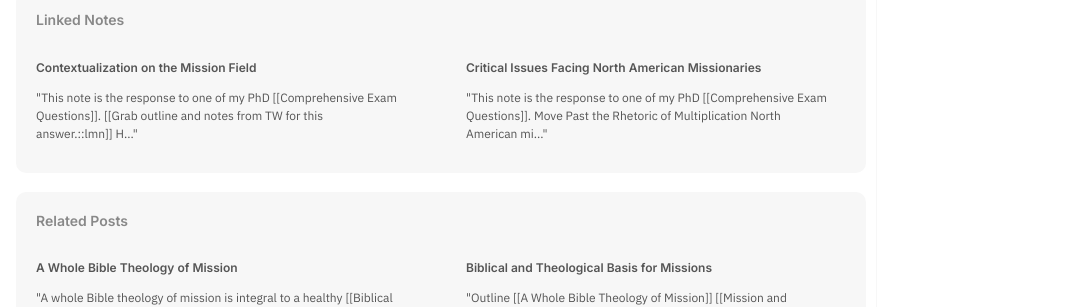
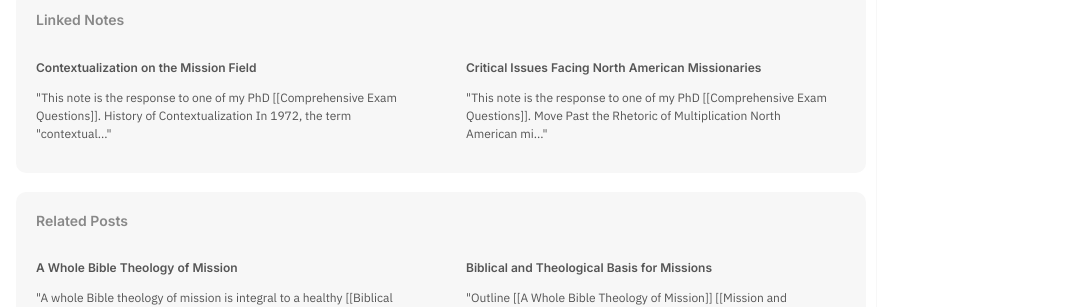
Before and after one commit to keelancook/notebook, a Jekyll site: the page built from _notes/comprehensive-exam-questions.md, in a window 1280 px wide and 900 px high, scrolled down 1329 px. Shown: the part 170-477 px from the top of the window, without its empty margins (204-1280 px from the left). Built offline with Jekyll 4.4.1, drawn with Linux system fonts in a browser that asks for light colours.

Commit message:
comps prep

```diff
--- a/_notes/contextualization-on-the-mission-field.md
+++ b/_notes/contextualization-on-the-mission-field.md
@@ -10,7 +10,6 @@ modified: 2021-01-22T19:42:33-06:00
 *This note is the response to one of my PhD [[Comprehensive Exam Questions]].*
 
 ---
-[[*Grab outline and notes from TW for this answer.*::lmn]]
 ## History of Contextualization
 In 1972, the term "contextualization" was coined by the co-directors of the Theological Education Fund for the World Council of Churches.[[Nicholls1979-jt, 21.::rsn]] The person usually attributed with the term was Shoki Coe.[[Keller2012-ln, 91.::rsn]]
 
@@ -56,6 +55,14 @@ The following is a condensed summary of Hiebert's critical contextualization pra
 
 ---
 
+## Risks of Contextualization
+
+### Syncretism
+
+### Cultural Relativism vs. Ethical Relativism
+
+
+---
 ## Notes from Critical Contextualization chapter of *Anthropological Reflections on Missiological Issues*
 * Noncontextualization ironically leads to syncretism. When the pieces of worldview are not addressed by the gospel, they merely go underground. Christianity becomes a veneer over an old worldview. Western Protestant culture is passed on, but the underlying worldview remains unchanged. The result is a folk religion. [[Hiebert, Critical Contextualization, 106.::rsn]]
 * On Critical Realism
```
